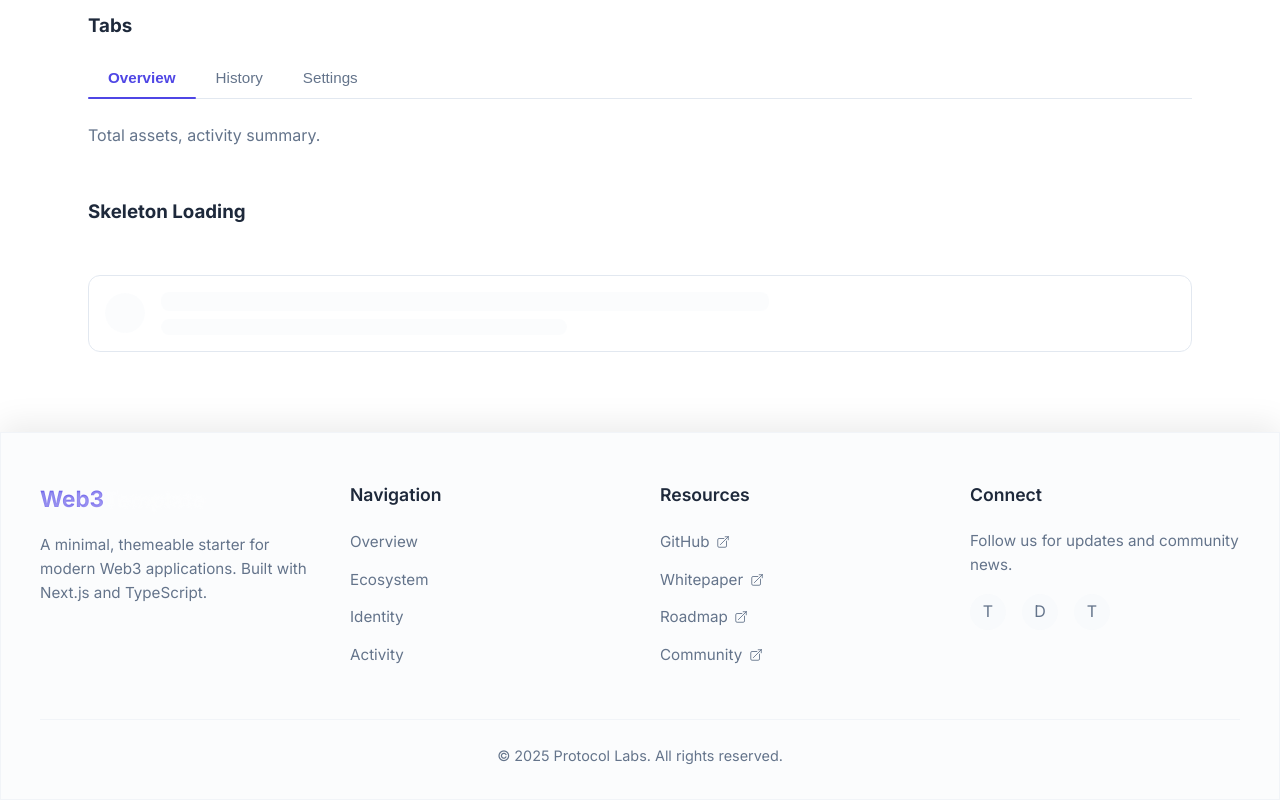
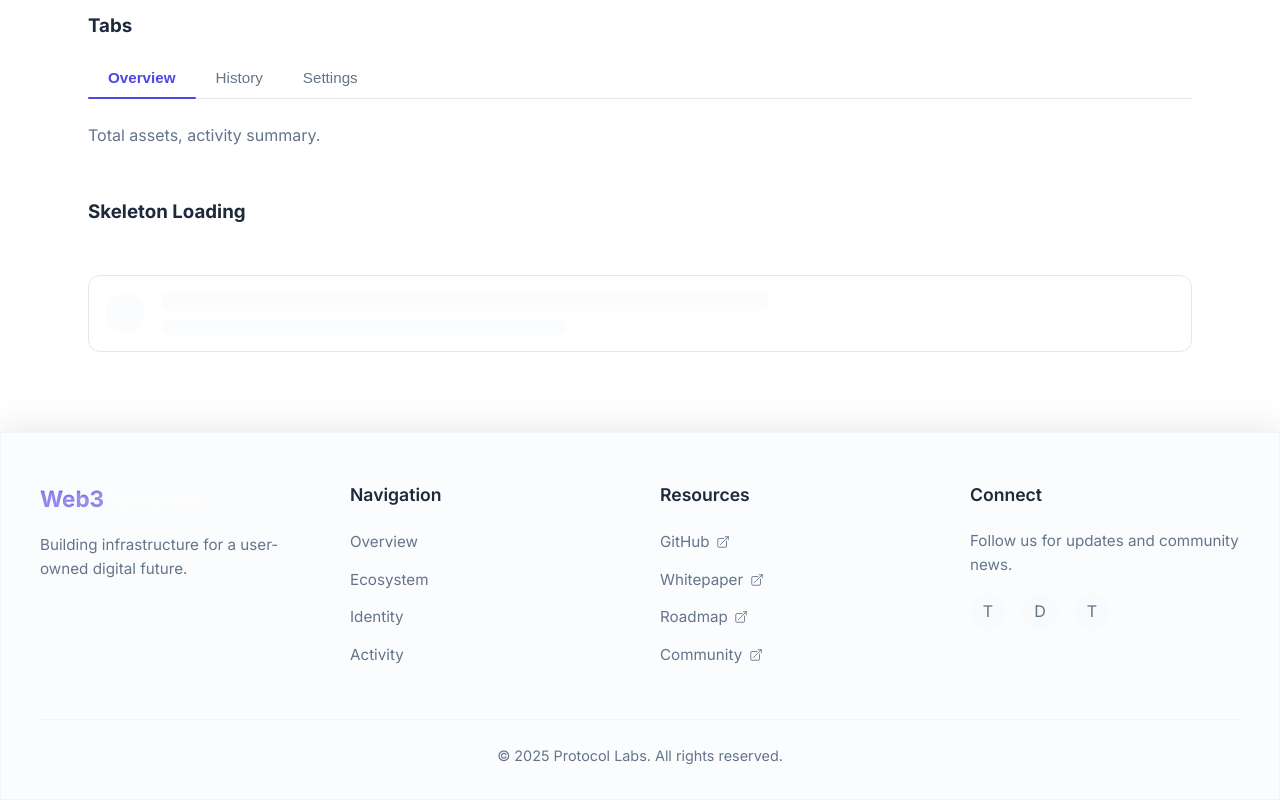
Before and after one commit to BerlinShadows/f1a-foundation, a Next.js app: page / in a window 1280 px wide. Shown: the part 2989-3789 px from the top of the page. Built offline with nearby package versions, Linux system fonts and the light colour scheme; what wagmi would draw is missing.

Commit message:
content minor change

```diff
--- a/src/components/ui/footer.tsx
+++ b/src/components/ui/footer.tsx
@@ -40,7 +40,7 @@ const Footer = () => {
                         Web3<span style={{ opacity: 0.65 }}>Template</span>
                     </div>
                     <p style={{ color: 'var(--text-secondary)', lineHeight: 1.6, fontSize: '0.95rem' }}>
-                        A minimal, themeable starter for modern Web3 applications. Built with Next.js and TypeScript.
+                        Building infrastructure for a user-owned digital future.
                     </p>
                 </div>
 
```
